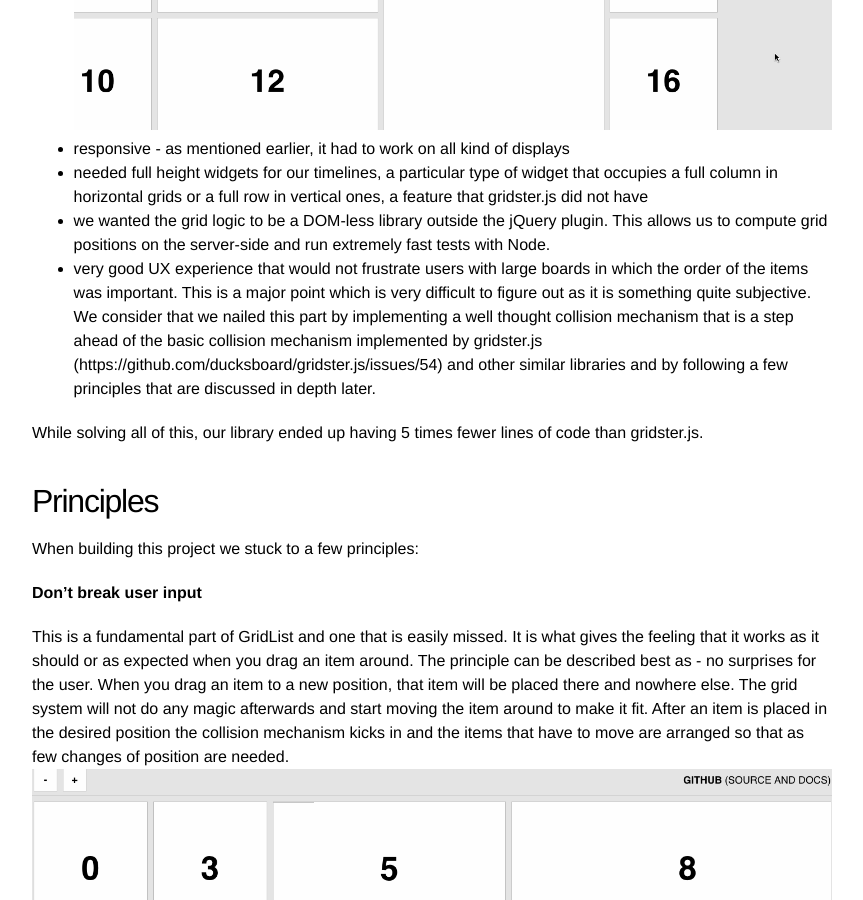
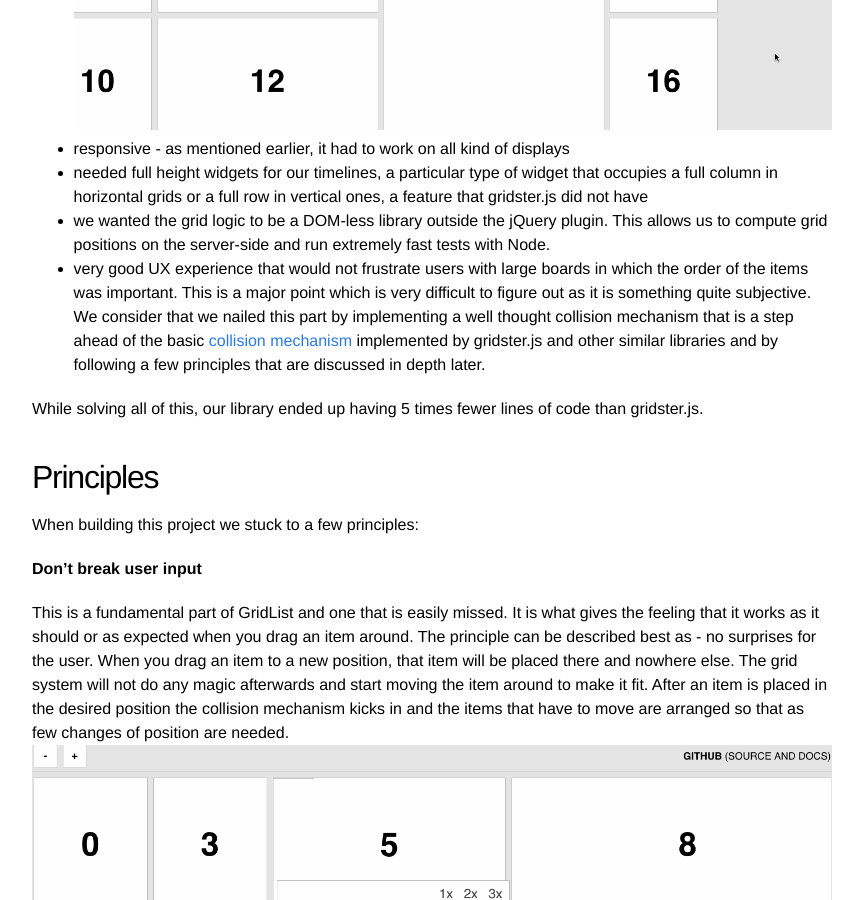
Before and after one commit to uberVU/blog, a Jekyll site: the page built from _posts/2014-05-27-gridlist-building-responsive-dashboards-with-resizable-widgets.md, in a window 1280 px wide and 900 px high, scrolled down 1437 px. Shown: the whole window, without its empty margins (208-1071 px from the left). Built offline with Jekyll 4.4.1, drawn with Linux system fonts in a browser that asks for light colours.

Commit message:
Fix broken links in the gird article

```diff
--- a/_includes/header.html
+++ b/_includes/header.html
@@ -21,7 +21,7 @@
       </a>
       <div class="trigger">
         {% for page in site.pages %}
-          <a class="page-link" href="{{ page.url | prepend: site.baseurl }}">{{ page.title }}</a>
+          <a class="page-link" href="{{ page.url | prepend: site.url }}">{{ page.title }}</a>
         {% endfor %}
       </div>
     </nav>
--- a/_posts/2014-05-27-gridlist-building-responsive-dashboards-with-resizable-widgets.md
+++ b/_posts/2014-05-27-gridlist-building-responsive-dashboards-with-resizable-widgets.md
@@ -9,7 +9,7 @@
 
 ##What?
 
-[GridList](1) is a JS library for creating two-dimensional, resizable and responsive lists that we built to help create highly customizable dashboards. The library is used in one of our flagship features we call [Boards](2) and was developed with the needs of this project in mind.
+[GridList][1] is a JS library for creating two-dimensional, resizable and responsive lists that we built to help create highly customizable dashboards. The library is used in one of our flagship features we call [Boards][2] and was developed with the needs of this project in mind.
 
 ##Why a grid?
 
@@ -37,7 +37,7 @@
  -  responsive - as mentioned earlier, it had to work on all kind of displays
  -  needed full height widgets for our timelines, a particular type of widget that occupies a full column in horizontal grids or a full row in vertical ones, a feature that gridster.js did not have
  -  we wanted the grid logic to be a DOM-less library outside the jQuery plugin. This allows us to compute grid positions on the server-side and run extremely fast tests with Node.
- -  very good UX experience that would not frustrate users with large boards in which the order of the items was important. This is a major point which is very difficult to figure out as it is something quite subjective. We consider that we nailed this part by implementing a well thought collision mechanism that is a step ahead of the basic collision mechanism implemented by gridster.js (https://github.com/ducksboard/gridster.js/issues/54) and other similar libraries and by following a few principles that are discussed in depth later.
+ -  very good UX experience that would not frustrate users with large boards in which the order of the items was important. This is a major point which is very difficult to figure out as it is something quite subjective. We consider that we nailed this part by implementing a well thought collision mechanism that is a step ahead of the basic [collision mechanism](https://github.com/ducksboard/gridster.js/issues/54) implemented by gridster.js and other similar libraries and by following a few principles that are discussed in depth later.
 
 While solving all of this, our library ended up having 5 times fewer lines of code than gridster.js.
 
@@ -80,7 +80,7 @@
 The effort of building the grid materialized in our boards feature. We made a horizontal, responsive, resizable dashboard that showcases the data we crunch very well.
 <img style="width:100%" alt="Mozaic logo" src="{{ site.url }}/images/gridding/4_board.gif" />
 
-If you want to start using GridList, find more about the technical aspects or contribute, check out the [GitHub page](1)
+If you want to start using GridList, find more about the technical aspects or contribute, check out the [GitHub page][1]
 
  [1]: https://github.com/uberVU/grid
  [2]: http://media.hootsuite.com/ubervu-via-hootsuite-boards/
```
